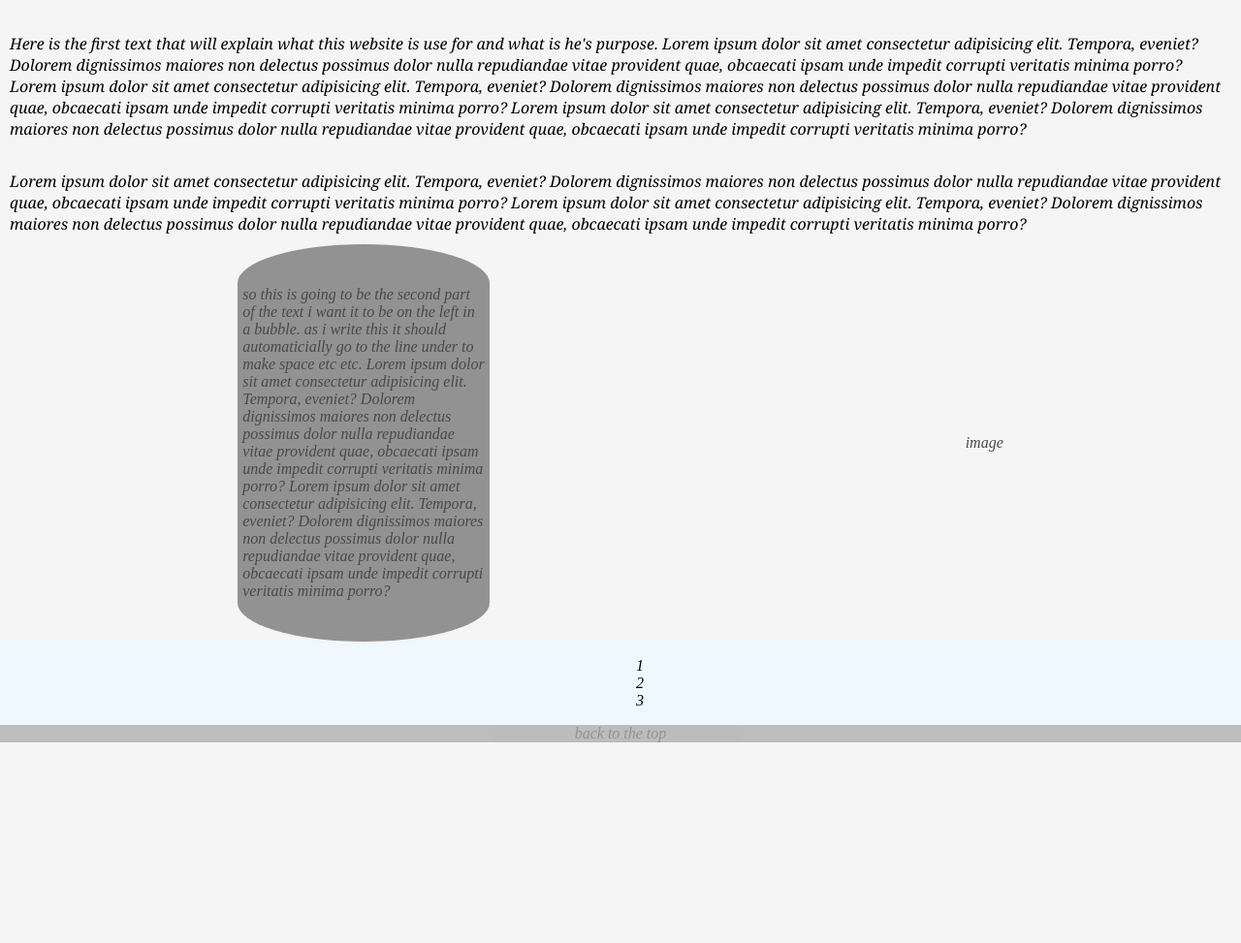
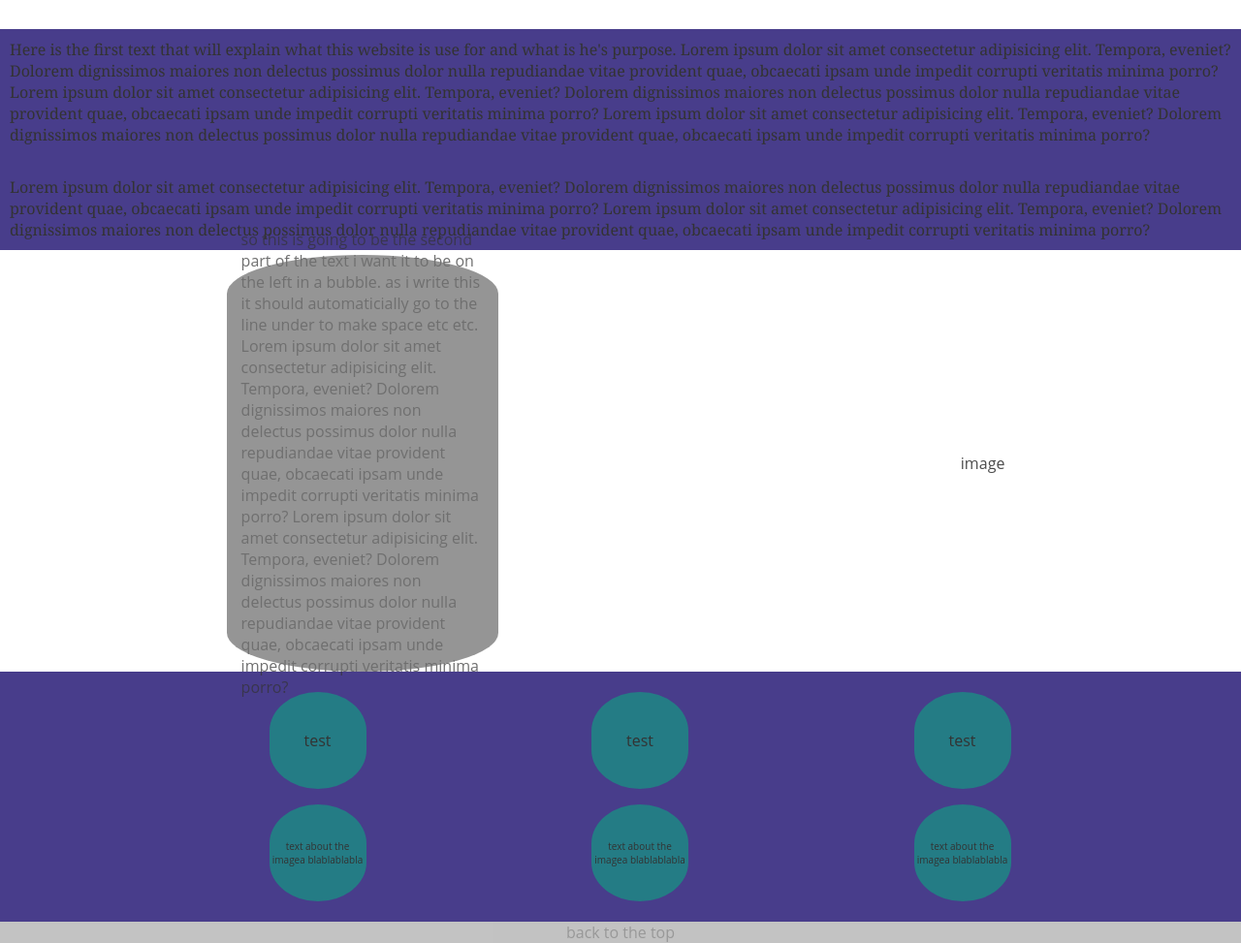
Before and after one commit to slushroot/landing-page, a plain HTML site: page index.html in a window 1280 px wide. Shown: the part 96-1069 px from the top of the page at 97% size. Before the commit the page ends 862 px from the top, so only its background shows below. Drawn offline with Linux system fonts and the light colour scheme.

Commit message:
updated the colors a bit to make them more modern and fixed the alignement of the list

```diff
--- a/index.html
+++ b/index.html
@@ -27,12 +27,22 @@
 
             <div class="image"><a href="">image</a></div>
         </div>
-        <div class="list">
-            <ul>
-                <li>1</li>
-                <li>2</li>
-                <li>3</li>
-            </ul>
+        <div class="total-list">
+            <div class="list">
+                <ul>
+                    <li class="list-1">test</li>
+                    <li class="list-1">test</li>
+                    <li class="list-1">test</li>
+                </ul>
+            </div>
+
+            <div class="list-dos">
+                <ul>
+                    <li class="list-2">text about the imagea blablablabla</li>
+                    <li class="list-2">text about the imagea blablablabla</li>
+                    <li class="list-2">text about the imagea blablablabla</li>
+                </ul>
+            </div>
         </div>
 
         <div class="footer">
--- a/style/stylesheet.css
+++ b/style/stylesheet.css
@@ -1,8 +1,7 @@
 body {
     margin: 0;
-    font-style: italic;
-    font-size: medium;
-    background-color: whitesmoke;
+    font-family: "Open Sans", sans-serif;
+    color: #333;
 }
 
 .container {
@@ -30,17 +29,19 @@ body {
 
 .first-text {
     display: flex;
+    background-color: darkslateblue;
     flex-direction: column;
     align-items: center;
     justify-content: center;
     padding: 10px;
+    margin-bottom: 5px;
     font-family: Georgia, 'Times New Roman', Times, serif;
 }
 
 .second-text {
     width: 250px;
     height: 400px;
-    padding: 5px;;
+    padding: 15px;;
     opacity: 0.7;
     background-color: dimgray;
     display: flex;
@@ -53,22 +54,54 @@ body {
     image-rendering: pixelated;
     border-radius: 50%/40px;
     opacity: 0.7;
+    padding: 10px;
     display: flex;
     flex-direction: column;
     justify-content: center;
 }
 
 .list {
+    background-color: aliceblue;
     justify-content: center;
-    align-items: center;
-    display: flex;
-    background-color: aliceblue;
 }
 
 ul {
     display: flex;
-    flex-direction: column;
+    flex-direction: row;
     list-style-type: none;
+    justify-content: space-evenly;
+    background-color: darkslateblue;
+}
+
+li {
+    justify-content: center;
+    align-items: center;
+    text-align: center;
+}
+
+.list-1 {
+    display: flex;
+    background-color: rgb(36, 124, 133);
+    justify-content: center;
+    width: 100px;
+    height: 100px;
+    border-radius: 50%/40px;
+}
+
+.list-2 {
+    display: flex;
+    background-color: rgb(36, 124, 133);
+    justify-content: center;
+    font-size: 10px;
+    width: 100px;
+    height: 100px;
+    border-radius: 50%/40px;
+}
+
+.total-list {
+    background-color: darkslateblue;
+    padding: 5px;
+
 }
 
 a {
@@ -78,7 +111,6 @@ a {
 }
 
 .footer {
-
     left: 0;
     bottom: 0;
     width: 100%;
```
